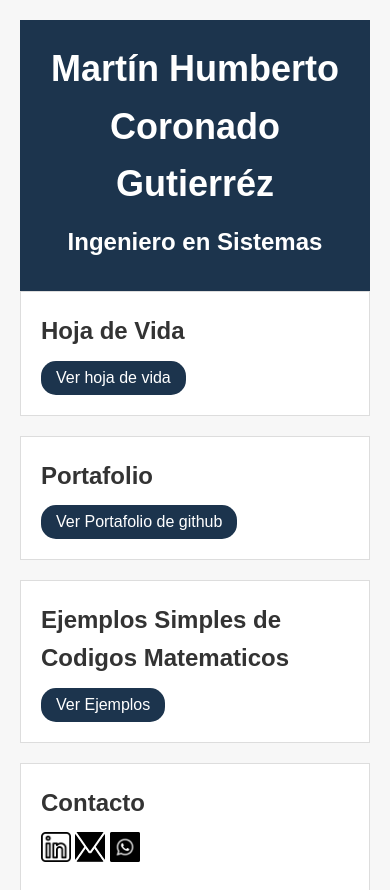
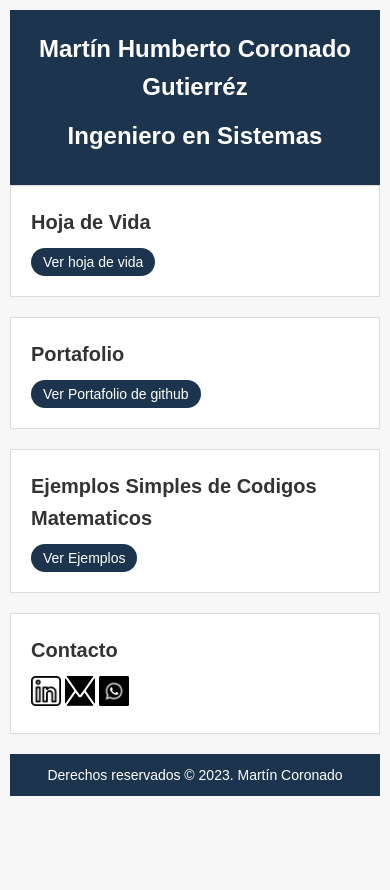
Before and after one commit to martinheler/WEB, a plain HTML site: page Components/index.html in a window 390 px wide. Shown: the top 890 px of the page. After the commit the page ends 844 px from the top, so only its background shows below. Drawn offline with Linux system fonts and the light colour scheme.

Commit message:
Se elimino script innecesario(script.js), se agregaron CSS para las versiones web para hacer el sitio responsive, se eliminaron lineas comentadas

```diff
--- /dev/null
+++ b/Components/CSS/CV_Style_movil.css
@@ -0,0 +1,74 @@
+/* Estilos generales */
+body {
+    font-family: Arial, sans-serif;
+    margin: 0;
+    padding: 0;
+  }
+
+  main {
+    padding: 20px;
+  }
+
+  section p {
+    text-align: justify;
+  }
+
+  /* Estilos para el header */
+  header {
+    background-color: #1c344d; /* Azul oscuro */
+    color: #fff; /* Texto blanco */
+    padding: 20px;
+    text-align: center;
+  }
+
+  section {
+    padding: auto;
+  }
+
+  footer {
+    text-align: center;
+    background-color: #1c344d; /* Azul oscuro */
+    color: #fff; /* Texto blanco */
+    padding: 10px;
+  }
+
+  table, td, th{
+    border: 1px solid #000;
+  }
+
+  /* Estilos para el botón de LinkedIn */
+  .retornar{
+    display: inline-block;
+    margin-top: 10px;
+    align-items: center;
+    padding: 8px 12px;
+    background-color: #0077b5; /* Azul de LinkedIn */
+    color: #fff; /* Texto blanco */
+    border: none;
+    border-radius: 4px;
+    cursor: pointer;
+  }
+
+  /* Estilos para versiones móviles */
+  @media screen and (max-width: 767px) {
+    /* Ajustar el tamaño del texto del cuerpo para dispositivos móviles */
+    body {
+      font-size: 14px;
+    }
+
+    /* Ajustar el tamaño del encabezado para dispositivos móviles */
+    header {
+      padding: 10px;
+    }
+
+    /* Ajustar el tamaño del pie de página para dispositivos móviles */
+    footer {
+      padding: 5px;
+    }
+
+    /* Ajustar el tamaño del botón de LinkedIn para dispositivos móviles */
+    .retornar {
+      padding: 6px 10px;
+      font-size: 14px;
+    }
+  }
--- /dev/null
+++ b/Components/CSS/codigosMatMovil.css
@@ -0,0 +1,84 @@
+/* CSS para la versión móvil */
+body {
+    font-family: Arial, sans-serif;
+    background-color: #f0f0f0;
+    color: #333;
+    font-size: 16px; /* Tamaño de letra base para dispositivos móviles */
+  }
+
+  .container {
+    margin: 0 auto;
+    padding: 10px; /* Reduce el espaciado para dispositivos móviles */
+    background-color: #fff;
+    box-shadow: 0 2px 5px rgba(0, 0, 0, 0.1);
+  }
+
+  h1 {
+    margin-top: 20px; /* Reduce el margen superior para dispositivos móviles */
+    font-size: 24px; /* Ajusta el tamaño de las cabeceras para dispositivos móviles */
+  }
+
+  form {
+    margin-bottom: 10px; /* Reduce el espaciado entre formularios para dispositivos móviles */
+  }
+
+  label {
+    display: block;
+    margin-bottom: 5px;
+  }
+
+  input[type="number"] {
+    width: 100%; /* Ajusta el ancho al 100% para dispositivos móviles */
+    padding: 10px;
+    font-size: 16px; /* Ajusta el tamaño de letra para campos numéricos */
+  }
+
+  button {
+    width: 100%; /* Ajusta el ancho al 100% para dispositivos móviles */
+    margin-top: 10px;
+    padding: 8px 15px;
+    font-size: 16px;
+    border-radius: 15px;
+    background-color: #007bff;
+    color: #fff;
+    border: none;
+    cursor: pointer;
+  }
+
+  button:hover {
+    background-color: #0056b3;
+  }
+
+  #resultadoPar,
+  #resultadoPrimo{
+    margin-top: 10px;
+    padding: 10px;
+    border: 1px solid #ccc;
+    background-color: #f9f9f9;
+  }
+
+ #resultadoFibonacciContainer,
+ #resultadoSeriePrimaContainer{
+  max-height: 200px; /* Ajusta la altura según tus necesidades */
+  overflow-x: auto; /* Barra de desplazamiento horizontal */
+  overflow-y: auto; /* Barra de desplazamiento vertical */
+}
+
+  .regresar {
+    margin-top: 20px;
+    font-size: 16px; /* Ajusta el tamaño de letra para el botón de regresar */
+  }
+
+  #resultadoFibonacci,
+  #resultadoPrimos {
+    width: 100%;
+    border-collapse: collapse;
+  }
+
+  #resultadoFibonacci td,
+  #resultadoPrimos td {
+    padding: 5px;
+    border: 1px solid #ccc;
+    text-align: center;
+    font-size: 16px; /* Ajusta el tamaño de letra para las celdas de la tabla */
+  }
--- /dev/null
+++ b/Components/CSS/landing_stylemovil.css
@@ -0,0 +1,103 @@
+/* Resetear los márgenes y el relleno por defecto para todos los elementos */
+* {
+    margin: 0;
+    padding: 0;
+    box-sizing: border-box;
+}
+
+/* Estilos para el cuerpo de la página */
+body {
+    font-family: Arial, sans-serif;
+    line-height: 1.6;
+    background-color: #f7f7f7;
+    color: #333;
+    padding: 20px;
+}
+
+/* Estilos para el encabezado */
+header {
+    background-color: #1c344d;
+    padding: 20px;
+    color: #fff;
+    text-align: center;
+}
+
+h1 {
+    font-size: 36px;
+    margin-bottom: 10px;
+}
+
+/* Estilos para las secciones */
+section {
+    background-color: #fff;
+    border: 1px solid #ddd;
+    padding: 20px;
+    margin-bottom: 20px;
+}
+
+h2 {
+    font-size: 24px;
+    margin-bottom: 10px;
+}
+
+/* Estilos para el pie de página */
+footer {
+    background-color: #1c344d;
+    color: #fff;
+    padding: 10px;
+    text-align: center;
+}
+
+img.icon {
+    width: 30px;
+    height: 30px;
+}
+
+/* Estilos para botones */
+button {
+    padding: 8px 15px;
+    font-size: 16px;
+    border-radius: 15px;
+    background-color: #1c344d;
+    color: #fff;
+    border: none;
+    cursor: pointer;
+}
+
+button:hover {
+    background-color: #0056b3;
+}
+
+.title {
+    font-size: 24px;
+}
+
+.redes-sociales {
+    display: inline-block;
+    margin-right: 10px;
+}
+
+/* Estilos para versiones móviles */
+@media screen and (max-width: 767px) {
+    /* Ajustar el tamaño del encabezado para dispositivos móviles */
+    h1 {
+        font-size: 24px;
+    }
+
+    /* Ajustar el tamaño de los títulos de las secciones para dispositivos móviles */
+    h2 {
+        font-size: 20px;
+    }
+
+    /* Ajustar el tamaño del texto del cuerpo para dispositivos móviles */
+    body {
+        font-size: 14px;
+        padding: 10px;
+    }
+
+    /* Ajustar el tamaño de los botones para dispositivos móviles */
+    button {
+        padding: 6px 12px;
+        font-size: 14px;
+    }
+}
--- a/Components/JS/script.js
+++ /dev/null
@@ -1,3 +0,0 @@
-function helloWorld() {
-    alert("¡Hola mundo!");
-  }
--- a/Components/index.html
+++ b/Components/index.html
@@ -5,7 +5,8 @@
     <meta charset="UTF-8">
     <meta name="viewport" content="width=device-width, initial-scale=1.0">
     <title>Martin Coronado</title>
-    <link rel="stylesheet" href="CSS/landing_Style.css">
+    <link rel="stylesheet" href="CSS/landing_Style.css" media="(min-width: 769px)">
+    <link rel="stylesheet" href="CSS/landing_stylemovil.css" media="(max-width: 768px)">
 </head>
 
 <body>
```
Also changed, not shown: Components/cv.html (+6 -6 lines), Components/matematicas.html (+8 -1 lines), Components/CSS/codigosMat.css (line endings or trailing spaces).
